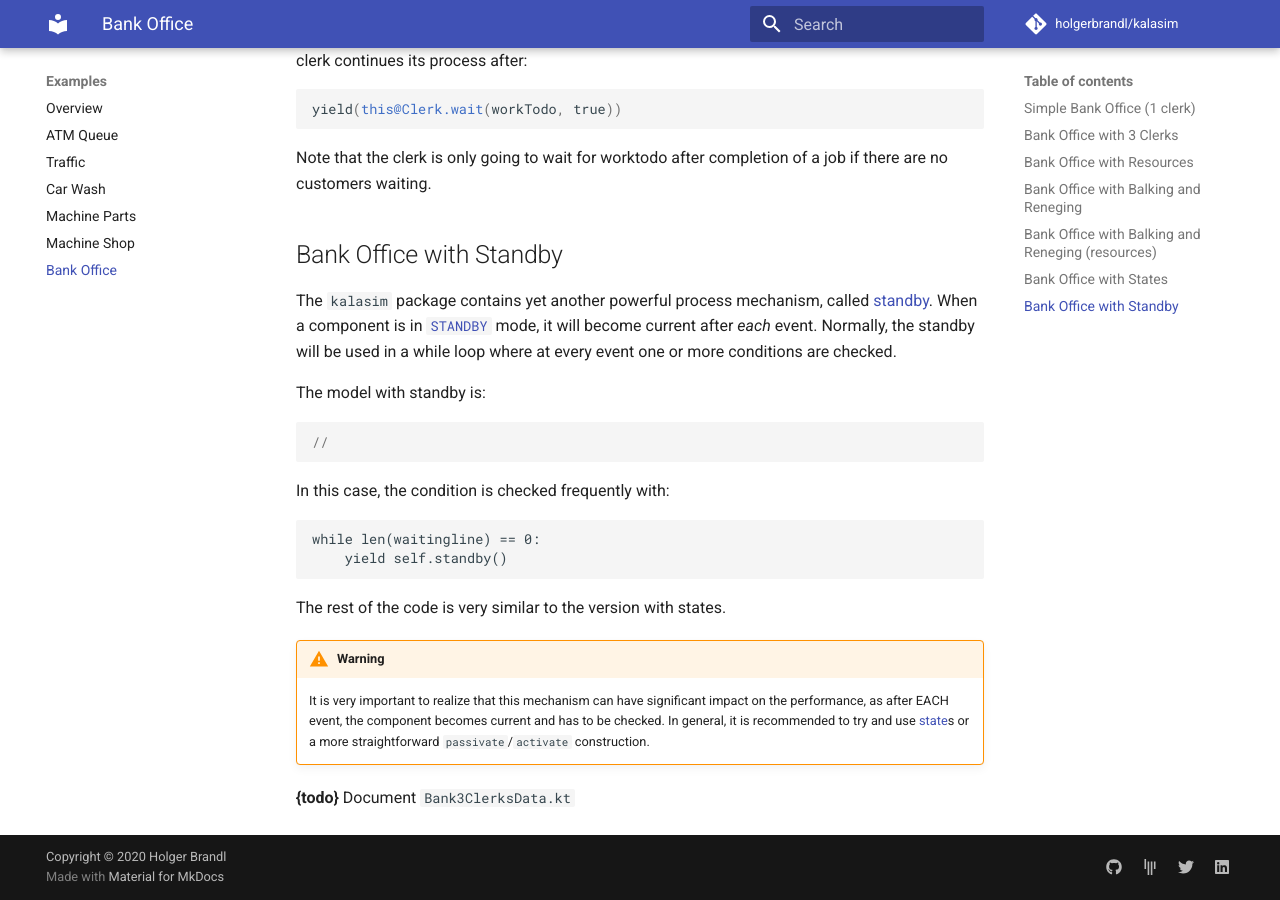
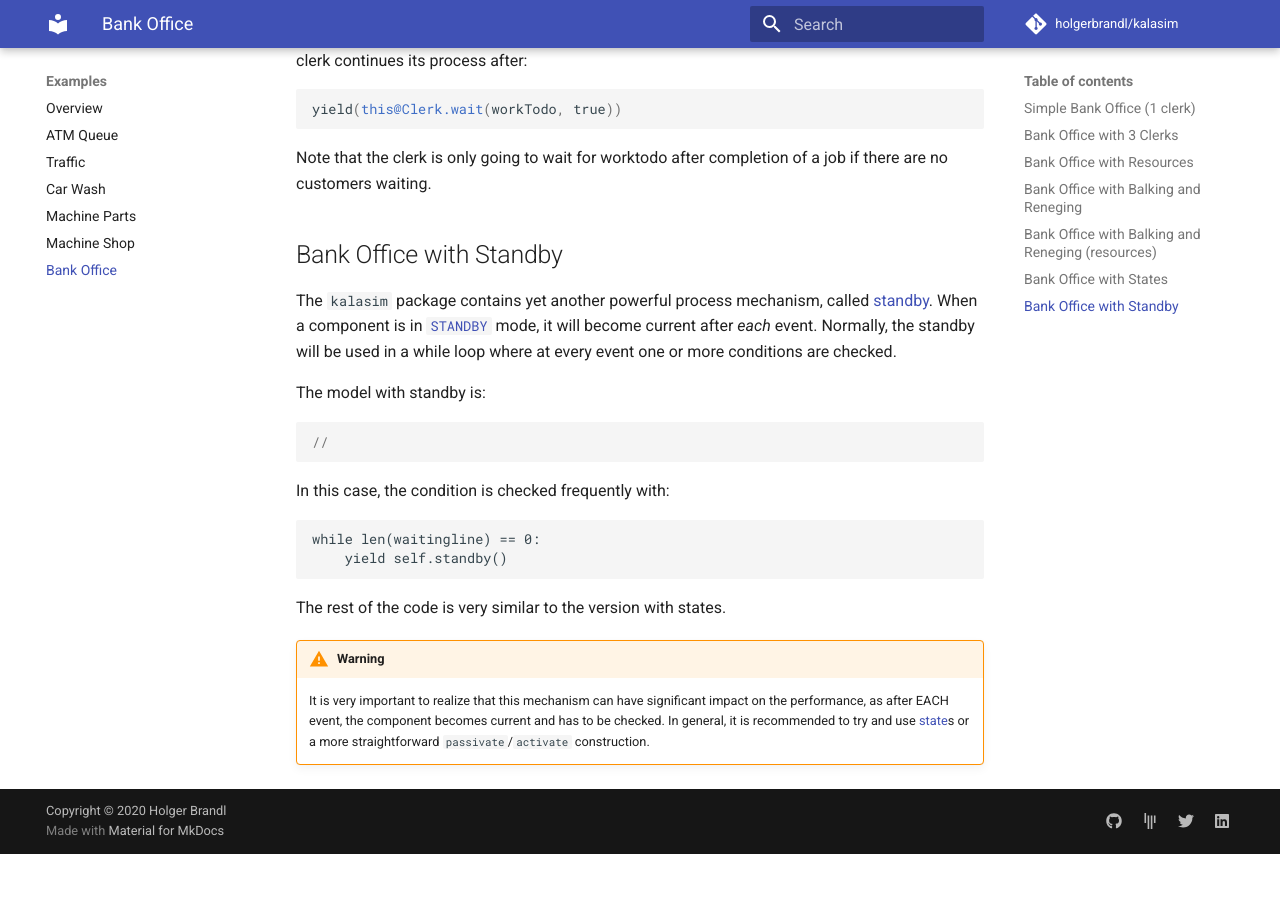
Before and after one commit to holgerbrandl/kalasim, an MkDocs documentation site: the page built from docs/userguide/docs/examples/bank_office.md, in a window 1280 px wide and 900 px high, scrolled down 7674 px. Built offline with MkDocs 1.6.1 and Material for MkDocs 9.7.7, drawn with Linux system fonts in a browser that asks for light colours; comment, search, counter and statistics services are not loaded; after the commit the page ends 8528 px from its top, so only the background shows below that.

Commit message:
revised BO data example

```diff
--- a/docs/userguide/docs/examples/bank_office.md
+++ b/docs/userguide/docs/examples/bank_office.md
@@ -403,4 +403,4 @@ The rest of the code is very similar to the version with states.
     It is very important to realize that this mechanism can have significant impact on the performance, as after EACH event, the component becomes current and has to be checked. In general, it is recommended to try and use [state](../state.md)s or a more straightforward `passivate`/`activate` construction.
 
 
-**{todo}** Document `Bank3ClerksData.kt`
+<!--TODO Document `Bank3ClerksData.kt`-->
```
Also changed, not shown: 1 other file.
